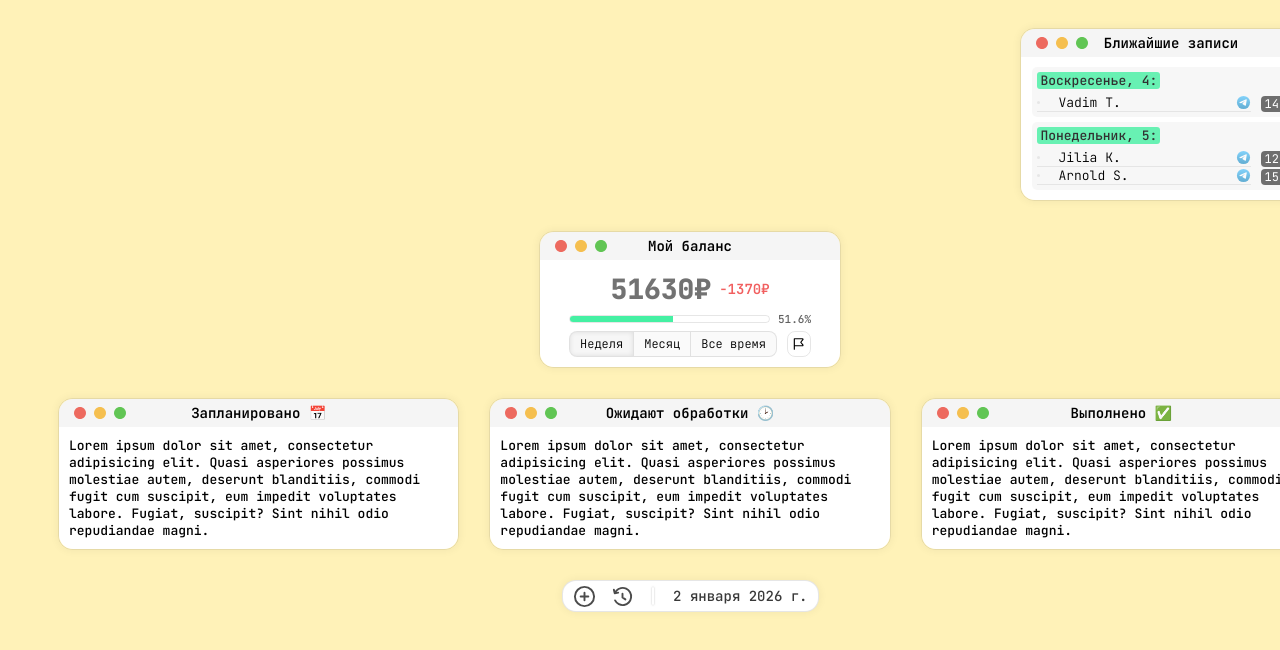
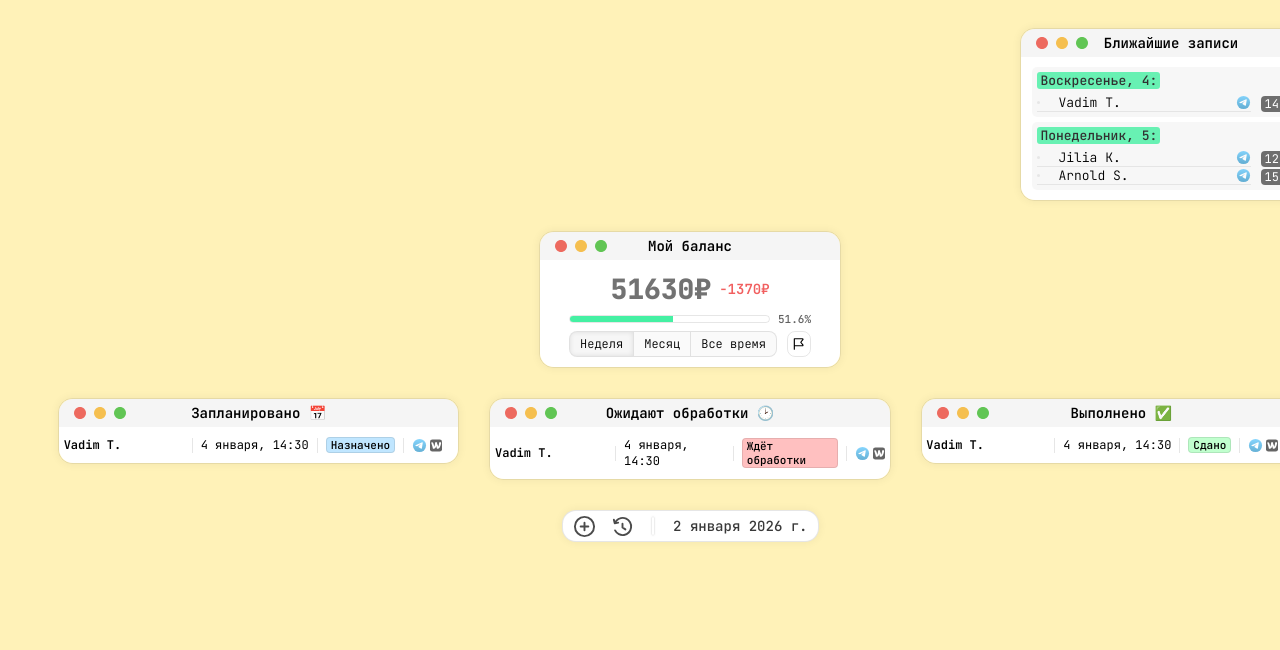
Before and after one commit to neblessed/planner, a React (Vite) app: page / in a window 1280 px wide. Shown: the top 650 px of the page. Built offline with nearby package versions, Linux system fonts and the light colour scheme.

Commit message:
wip meeting item

```diff
--- a/src/App.tsx
+++ b/src/App.tsx
@@ -5,8 +5,18 @@ import Menu from "./components/Menu/Menu";
 import NearestMeetingsList from "./components/NearestMeetingsList/NearestMeetingsList";
 import CreationModal from "./components/modals/CreationModal/CreationModal";
 import Block from "./components/common/Block/Block";
+import MeetingItem from "./components/MeetingItem/MeetingItem";
+import type { MeetingType } from "./types/MeetingType";
 
 function App() {
+    const meeting: MeetingType = {
+        id: 1,
+        person: "Vadim T.",
+        date: "2026-01-04T14:30:00Z",
+        links: { telegram: "https://t.me/neblessed" },
+        status: "Назначено",
+        location: "Студия",
+    };
     const [creationModalVisible, setCreationModalVisible] = useState(false);
 
     return (
@@ -19,15 +29,33 @@ function App() {
             </div>
             <div className="widgets_row__3">
                 <Block title="Запланировано 📅">
-                    <span>
-                        Lorem ipsum dolor sit amet, consectetur adipisicing
-                        elit. Quasi asperiores possimus molestiae autem,
-                        deserunt blanditiis, commodi fugit cum suscipit, eum
-                        impedit voluptates labore. Fugiat, suscipit? Sint nihil
-                        odio repudiandae magni.
-                    </span>
+                    <MeetingItem
+                        person={meeting.person}
+                        location={meeting.location}
+                        links={meeting.links}
+                        status={meeting.status}
+                        date={meeting.date}
+                    />
                 </Block>
                 <Block title="Ожидают обработки 🕑">
+                    <MeetingItem
+                        person={meeting.person}
+                        location={meeting.location}
+                        links={meeting.links}
+                        status={"Ждёт обработки"}
+                        date={meeting.date}
+                    />
+                </Block>
+                <Block title="Выполнено ✅">
+                    <MeetingItem
+                        person={meeting.person}
+                        location={meeting.location}
+                        links={meeting.links}
+                        status={"Сдано"}
+                        date={meeting.date}
+                    />
+                </Block>
+                {/* <Block title="Ожидают обработки 🕑">
                     <span>
                         Lorem ipsum dolor sit amet, consectetur adipisicing
                         elit. Quasi asperiores possimus molestiae autem,
@@ -44,7 +72,7 @@ function App() {
                         impedit voluptates labore. Fugiat, suscipit? Sint nihil
                         odio repudiandae magni.
                     </span>
-                </Block>
+                </Block> */}
             </div>
             <div className="menu_row">
                 <Menu onAddClick={setCreationModalVisible} />
--- a/src/components/MeetingItem/MeetingItem.css
+++ b/src/components/MeetingItem/MeetingItem.css
@@ -1,35 +1,51 @@
+.meeting_row_liner {
+    width: 1px;
+    height: 15px;
+    background-color: var(--light-grey);
+}
+
+.meeting_row_liner_dark {
+    width: 1px;
+    height: 15px;
+    background-color: var(--dark-grey);
+}
+
 .meeting_row {
-    margin-inline: auto;
+    display: flex;
+    width: 390px;
+    max-width: 400px;
+    align-items: center;
+    gap: 8px;
+    margin-inline: 8px;
+}
 
-    display: flex;
-    justify-content: space-between;
+.meeting_row__info {
+    display: inherit;
+    gap: 8px;
     align-items: center;
 }
 
-.meeting_row__info {
-    display: flex;
-    gap: 18px;
-    align-items: center;
-
-    border-bottom: 0.5px solid rgba(0, 0, 0, 0.074);
-
-    margin-right: 7px;
+.meeting_row__person {
+    width: 120px;
+    font-weight: 600;
+    font-size: 12px;
 }
 
-.meeting_row__bullet {
-    width: 3px;
-    height: 3px;
-    background-color: rgba(0, 0, 0, 0.071);
-    border-radius: 15px;
+.meeting_row__date {
+    font-size: 12px;
+    font-weight: 400;
 }
 
-.meeting_row__person {
-    text-align: start;
-    width: 160px;
-    font-weight: 300;
+.meeting_row__links {
+    display: flex;
+    gap: 3px;
+
+    & a {
+        align-content: center;
+    }
 }
 
-.meeting_row__telegram {
+.meeting_row__links_icon {
     display: inherit;
     align-content: center;
     opacity: 0.6;
@@ -37,23 +53,30 @@
     transition: opacity 0.18s ease-in-out;
 }
 
-.meeting_row__telegram:hover {
+.meeting_row__links_icon:hover {
     opacity: 1;
 }
 
-.meeting_row__telegram img {
+.meeting_row__links_icon img {
     width: auto;
     height: 15px;
 }
 
-.meeting_row__time {
-    font-size: 12px;
-    font-weight: 400;
-    border-radius: 4px;
-    padding: 0px 4px;
-    background-color: var(--dark-grey);
+.meeting_row__links_icon_wfolio {
+    display: inherit;
+    align-content: center;
+    opacity: 0.6;
 
-    color: white;
+    transition: opacity 0.18s ease-in-out;
 
-    cursor: default;
+    cursor: pointer;
 }
+
+.meeting_row__links_icon_wfolio:hover {
+    opacity: 1;
+}
+
+.meeting_row__links_icon_wfolio img {
+    width: 12px;
+    height: auto;
+}
--- a/src/components/MeetingItem/MeetingItem.tsx
+++ b/src/components/MeetingItem/MeetingItem.tsx
@@ -1,31 +1,60 @@
+import type { MeetingType } from "../../types/MeetingType";
+import Status from "./components/Status";
 import "./MeetingItem.css";
-import type { MeetingType } from "../../types/MeetingType";
 
-type MeetingItemProps = Omit<MeetingType, "location" | "id" | "status">;
+type MeetingItemProps = Omit<MeetingType, "id">;
 
-function MeetingItem({ person, date, links }: MeetingItemProps) {
-    const { telegram } = links;
+function MeetingItem({
+    person,
+    location,
+    status,
+    comment,
+    links,
+    amount,
+    date,
+}: MeetingItemProps) {
+    const formattedDate = (date: string) => {
+        const now = new Date();
+        const d = new Date(date);
+        const formatted = d.toLocaleDateString("ru-RU", {
+            day: "numeric",
+            month: "long",
+            ...(now.getFullYear() !== d.getFullYear()
+                ? { year: "2-digit" }
+                : {}),
+        });
+        const time = d.toLocaleTimeString("ru-RU", {
+            hour: "2-digit",
+            minute: "2-digit",
+        });
 
+        return `${formatted}, ${time}`;
+    };
     return (
         <div className="meeting_row">
             <div className="meeting_row__info">
-                <div className="meeting_row__bullet" />
                 <span className="meeting_row__person">{person}</span>
+                <div className="meeting_row_liner" />
+                <span className="meeting_row__date">{formattedDate(date)}</span>
+                <div className="meeting_row_liner" />
+                <Status status={status} />
+            </div>
+            <div className="meeting_row_liner" />
+            <div className="meeting_row__links">
                 <a
-                    className="meeting_row__telegram"
-                    href={telegram}
+                    className="meeting_row__links_icon"
+                    href={links.telegram}
                     target="_blank"
                 >
                     <img src="./icons/telegram.svg" />
                 </a>
-            </div>
-            <div className="meeting_row__date">
-                <span className="meeting_row__time">
-                    {new Date(date).toLocaleTimeString("ru-RU", {
-                        hour: "2-digit",
-                        minute: "2-digit",
-                    })}
-                </span>
+                <a
+                    className="meeting_row__links_icon_wfolio"
+                    href={links.wfolio}
+                    target="_blank"
+                >
+                    <img src="./icons/wfolio.svg" />
+                </a>
             </div>
         </div>
     );
--- /dev/null
+++ b/src/components/MeetingItem/components/Status.css
@@ -0,0 +1,33 @@
+.meeting_status {
+    padding: 0px 4px;
+    border: 1px solid var(--light-grey);
+    border-radius: 4px;
+    font-size: 11px;
+
+    cursor: pointer;
+}
+
+/* Назначено */
+.assigned {
+    background-color: rgba(49, 172, 255, 0.3);
+}
+
+/* Проведено */
+.completed {
+    background-color: rgba(255, 228, 49, 0.3);
+}
+
+/* Ждет обработки */
+.pending {
+    background-color: rgba(255, 49, 49, 0.3);
+}
+
+/* В обработке */
+.processing {
+    background-color: rgba(193, 49, 255, 0.3);
+}
+
+/* Сдано */
+.submitted {
+    background-color: rgba(49, 255, 94, 0.3);
+}
--- /dev/null
+++ b/src/components/MeetingItem/components/Status.tsx
@@ -0,0 +1,24 @@
+import type { StatusType } from "../../../types/StatusType";
+import "./Status.css";
+
+type StatusProps = {
+    status: StatusType;
+};
+
+const statusStyleMapping: Record<StatusType, string> = {
+    Назначено: "assigned",
+    Проведено: "completed",
+    "Ждёт обработки": "pending",
+    "В обработке": "processing",
+    Сдано: "submitted",
+};
+
+function Status({ status }: StatusProps) {
+    return (
+        <span className={`meeting_status ${statusStyleMapping[status]}`}>
+            {status}
+        </span>
+    );
+}
+
+export default Status;
--- /dev/null
+++ b/src/components/NearestMeetingItem/NearestMeetingItem.css
@@ -0,0 +1,59 @@
+.nearest_meeting_row {
+    margin-inline: auto;
+
+    display: flex;
+    justify-content: space-between;
+    align-items: center;
+}
+
+.nearest_meeting_row__info {
+    display: flex;
+    gap: 18px;
+    align-items: center;
+
+    border-bottom: 0.5px solid rgba(0, 0, 0, 0.074);
+
+    margin-right: 7px;
+}
+
+.nearest_meeting_row__bullet {
+    width: 3px;
+    height: 3px;
+    background-color: rgba(0, 0, 0, 0.071);
+    border-radius: 15px;
+}
+
+.nearest_meeting_row__person {
+    text-align: start;
+    width: 160px;
+    font-weight: 300;
+}
+
+.nearest_meeting_row__telegram {
+    display: inherit;
+    align-content: center;
+    opacity: 0.6;
+
+    transition: opacity 0.18s ease-in-out;
+}
+
+.nearest_meeting_row__telegram:hover {
+    opacity: 1;
+}
+
+.nearest_meeting_row__telegram img {
+    width: auto;
+    height: 15px;
+}
+
+.nearest_meeting_row__time {
+    font-size: 12px;
+    font-weight: 400;
+    border-radius: 4px;
+    padding: 0px 4px;
+    background-color: var(--dark-grey);
+
+    color: white;
+
+    cursor: default;
+}
--- /dev/null
+++ b/src/components/NearestMeetingItem/NearestMeetingItem.tsx
@@ -0,0 +1,34 @@
+import "./NearestMeetingItem.css";
+import type { MeetingType } from "../../types/MeetingType";
+
+type NearestMeetingItemProps = Omit<MeetingType, "location" | "id" | "status">;
+
+function NearestMeetingItem({ person, date, links }: NearestMeetingItemProps) {
+    const { telegram } = links;
+
+    return (
+        <div className="nearest_meeting_row">
+            <div className="nearest_meeting_row__info">
+                <div className="nearest_meeting_row__bullet" />
+                <span className="nearest_meeting_row__person">{person}</span>
+                <a
+                    className="nearest_meeting_row__telegram"
+                    href={telegram}
+                    target="_blank"
+                >
+                    <img src="./icons/telegram.svg" />
+                </a>
+            </div>
+            <div className="nearest_meeting_row__date">
+                <span className="nearest_meeting_row__time">
+                    {new Date(date).toLocaleTimeString("ru-RU", {
+                        hour: "2-digit",
+                        minute: "2-digit",
+                    })}
+                </span>
+            </div>
+        </div>
+    );
+}
+
+export default NearestMeetingItem;
--- a/src/components/NearestMeetingsList/NearestMeetingsList.tsx
+++ b/src/components/NearestMeetingsList/NearestMeetingsList.tsx
@@ -1,5 +1,5 @@
 import Block from "../common/Block/Block";
-import MeetingItem from "../MeetingItem/MeetingItem";
+import NearestMeetingItem from "../NearestMeetingItem/NearestMeetingItem";
 import "./NearestMeetingsList.css";
 import type { MeetingType } from "../../types/MeetingType";
 import { useAppSelector } from "../../hooks/redux";
@@ -29,7 +29,7 @@ const NearestMeetingsBlock = ({
                     })
                     // Трансформируем в MeetngItem
                     .map((meeting) => (
-                        <MeetingItem
+                        <NearestMeetingItem
                             key={meeting.id}
                             person={meeting.person}
                             date={meeting.date}
```
Also changed, not shown: public/icons/wfolio.svg (added).
